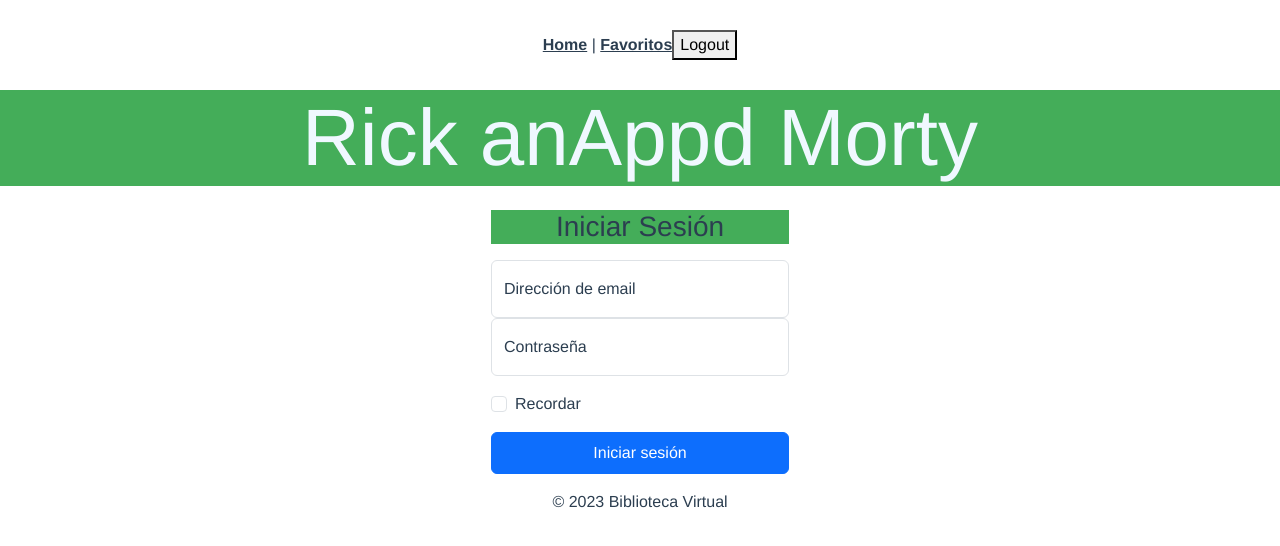
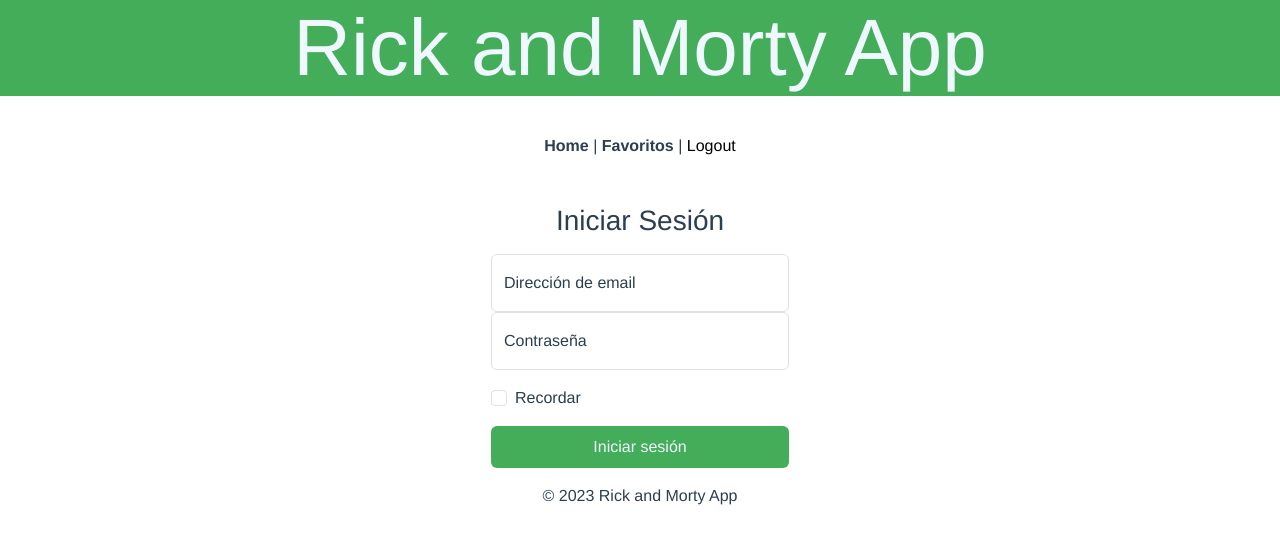
Before and after one commit to AlvinSet/pwa-parcial-2-dwn3av-guaman-alvin, a Vue app: page /login in a window 1280 px wide. Shown: the top 546 px of the page. Built offline with nearby package versions, Linux system fonts and the light colour scheme; no server answers; sample sign-in values are in the browser's storage.

Commit message:
update styles
Agregue estilos a las diferentes vistas

```diff
--- a/src/App.vue
+++ b/src/App.vue
@@ -1,9 +1,12 @@
 <template>
   <div id="app">
+  <header>
+      <h1>Rick and Morty App</h1>
+    </header>
     <nav v-if="user">
       <router-link to="/">Home</router-link> |
-      <router-link to="/favorites">Favoritos</router-link>
-      <button  @click="logout">Logout</button>
+      <router-link to="/favorites">Favoritos</router-link> |
+      <button class="logout-button"  @click="logout">Logout</button>
     </nav>
     <router-view :user="user"/>
   </div>
@@ -62,4 +65,10 @@
 nav a.router-link-exact-active {
   color: #42b983;
 }
+button.logout-button{
+  background: none;
+  border: none;
+  padding: 0;
+  margin: 0;
+}
 </style>
--- a/src/assets/styles/styles.css
+++ b/src/assets/styles/styles.css
@@ -9,11 +9,31 @@
 ul li{
     list-style-type: none;
 }
+a{text-decoration: none;}
 .img-modal{
     height: 20vw;
     width: auto;
 }
+.btn-style{
+    background-color: rgb(207, 209, 209);
+    width: 100%;
 
+}
+.btn-borrar{
+    background-color: rgb(207, 209, 209);
+    width: 100%;
+
+}
+.btn-borrar:hover{
+    background-color: rgb(248, 100, 100);
+    width: 100%;
+
+}
+.btn-style:hover{
+    background-color:  rgb(68, 173, 89);
+    width: 100%;
+    color: aliceblue;
+}
 .boton-color{
     background-color: rgb(68, 173, 89);
     color: aliceblue;
--- a/src/components/Characters.vue
+++ b/src/components/Characters.vue
@@ -9,10 +9,13 @@
                 <img :src="character.image" class="card-img-top" :alt="character.name">
                 <div class="card-body d-flex flex-column align-items-center justify-content-center">
                     <h2 class="card-title">{{character.name}}</h2>
-                    <a @click="showDetails(character)" class="btn  boton-color" data-bs-toggle="modal"
+                    <div >
+                    <a @click="showDetails(character)" class="btn btn-style" data-bs-toggle="modal"
                         data-bs-target="#characterModal">Ver Detalles </a>
-                    <a @click="addToFavorites(character)" class="btn  boton-color"
-                        >Agregar a tus Favoritos </a>
+                    <a @click="addToFavorites(character)" class="btn mt-2 btn-style"
+                        >Agregar a  Favoritos </a>
+                    </div>
+
                 </div>
             </div>
         </div>
--- a/src/components/Favorites.vue
+++ b/src/components/Favorites.vue
@@ -10,7 +10,7 @@
        <ul>
         <li v-for="(character, index) in favorites" :key="character.id">
           {{ character.name }}
-          <button @click="removeFromFavorites(index)">Eliminar</button>
+          <button class="btn btn-borrar" @click="removeFromFavorites(index)">Eliminar</button>
         </li>
       </ul>
       </div>
--- a/src/components/Login.vue
+++ b/src/components/Login.vue
@@ -1,7 +1,7 @@
 <template>
   <main class="form-signin w-100 m-auto">
     <form  @submit.prevent="login">
-        <h1 class="h3 mb-3 fw-normal">Iniciar Sesión</h1>
+        <h2 class="h3 mb-3 fw-normal">Iniciar Sesión</h2>
 
         <div class="form-floating">
             <input v-model="email" type="email" class="form-control" id="floatingInput" placeholder="nombre@ejemplo.com">
@@ -18,7 +18,7 @@
                 Recordar
             </label>
         </div>
-        <button class="btn btn-primary w-100 py-2" type="submit">Iniciar sesión</button>
+        <button class="btn boton-color w-100 py-2" type="submit">Iniciar sesión</button>
     </form>
 </main>
 </template>
--- a/src/views/LoginView.vue
+++ b/src/views/LoginView.vue
@@ -1,8 +1,6 @@
 <template>
   <div>
-    <header>
-      <h1>Rick anAppd Morty </h1>
-    </header>
+
 
 
 
@@ -10,7 +8,7 @@
 
 
     <footer>
-      <p>© 2023 Biblioteca Virtual</p>
+      <p>© 2023 Rick and Morty App</p>
     </footer>
   </div>
 </template>
```
